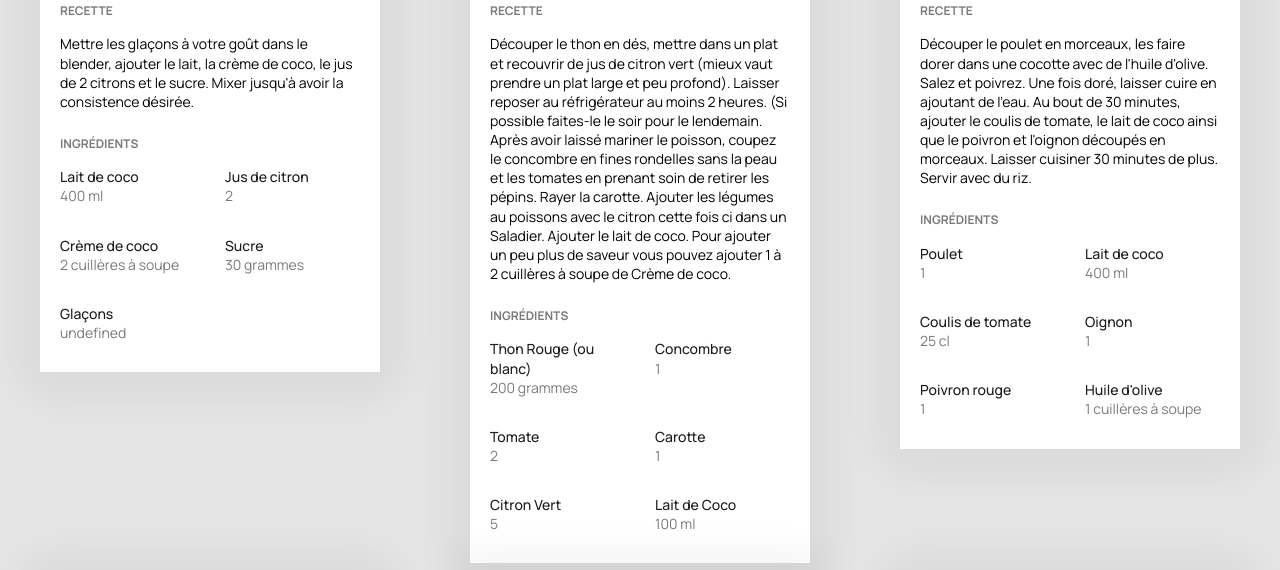
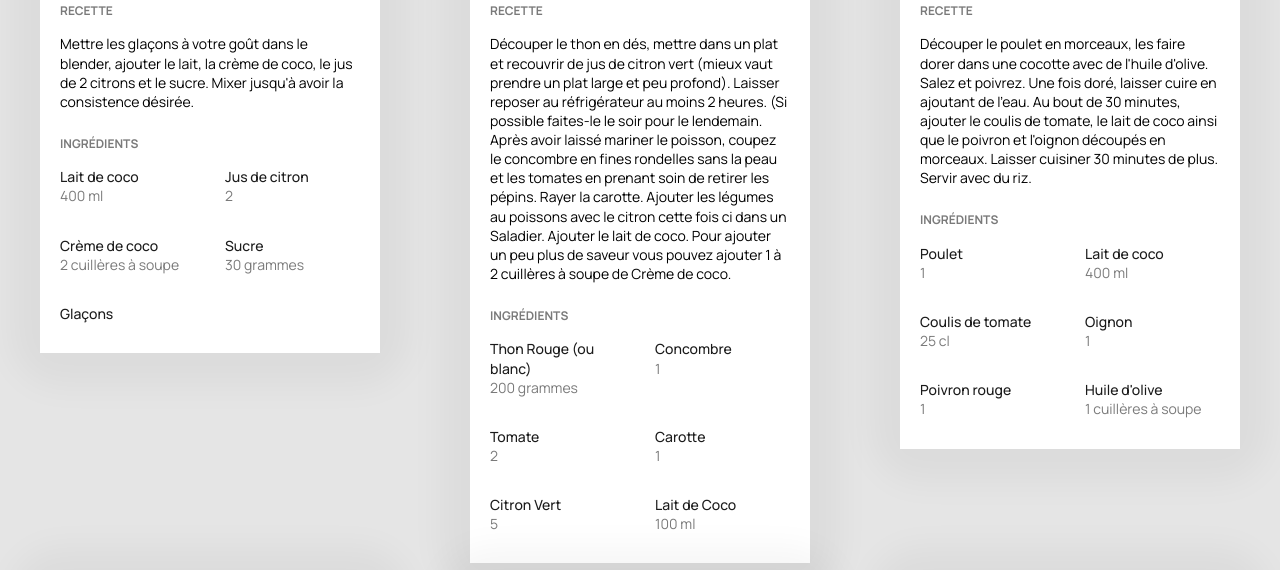
Before and after one commit to enzolp28/les-petits-plats, a plain HTML site: page index.html in a window 1280 px wide. Shown: the part 1413-1983 px from the top of the page. Drawn offline with Linux system fonts and the light colour scheme; grey boxes are pictures that could not be loaded.

Commit message:
correction affichage & css ingredient.ingredient

```diff
--- a/js/renders.js
+++ b/js/renders.js
@@ -19,7 +19,8 @@ function renderRecipes(recipes){
                         <div class="card-ingredient">
                             ${ingredients.map((ingredient) => `<div class="card-ingredient_list">
                                 <p>${ingredient.ingredient}</p>
-                                <p>${ingredient.quantity} ${ingredient.unit ? ingredient.unit : ""} </p>
+                                ${ingredient.quantity ? `<p>${ingredient.quantity} ${ingredient.unit ? ingredient.unit : ""} </p>` : ''}
+
                             </div>`
                             ).join('')}
                         </div>
--- a/style.css
+++ b/style.css
@@ -246,7 +246,7 @@ li {
     color: #1B1B1B;
 }
 
-.card-ingredient_list :last-child {
+.card-ingredient_list :nth-child(2) {
     font-size: 14px;
     line-height: 19.12px;
     font-weight: 400;
```
